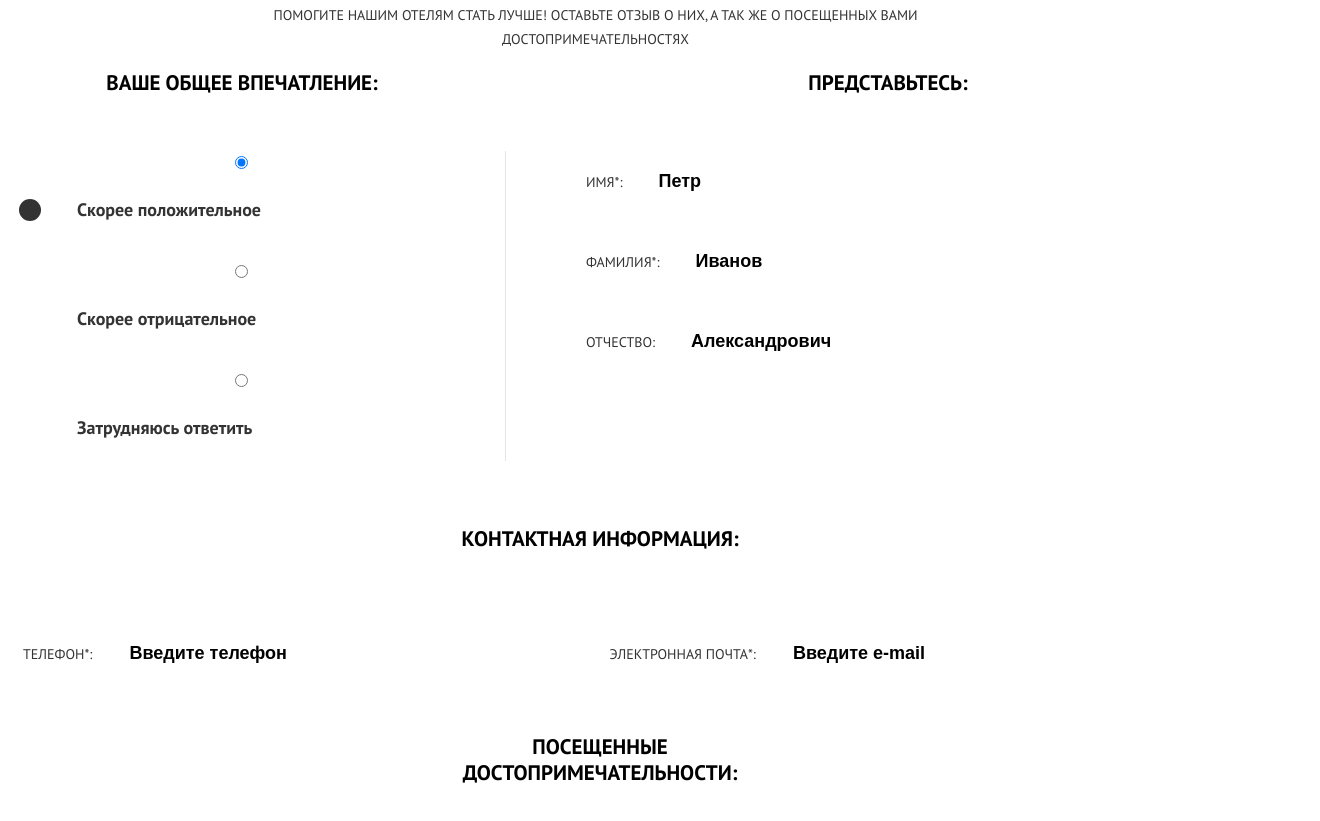
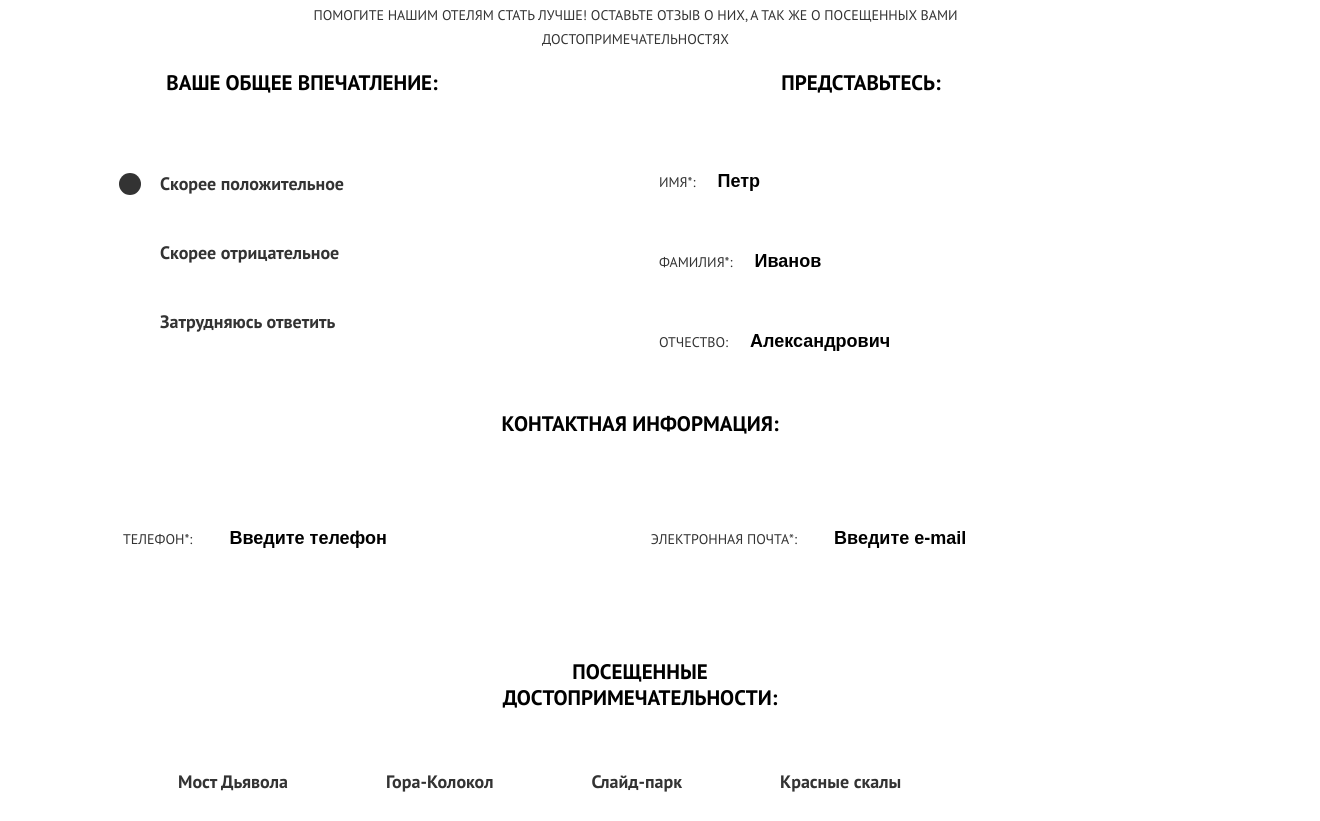
Before and after one commit to TaTiki/955239-sedona-26, a website: page source/form.html in a window 1280 px wide. Shown: the part 519-1340 px from the top of the page, 1320 px wide, since content can reach past the window. Drawn offline with nearby package versions, Linux system fonts and the light colour scheme; files that its build step writes are made by us from their sources.

Commit message:
внесение поправок

```diff
--- a/source/sass/blocks/feedback.scss
+++ b/source/sass/blocks/feedback.scss
@@ -24,8 +24,9 @@
 
 @media (min-width: $tablet-width) {
   .feedback {
-    padding-left: 35px;
-    padding-right: 51px;
+    padding: 0 60px;
+    margin: 0 auto;
+    padding-top: 50px;
   }
 
   .feedback__form {
@@ -50,12 +51,13 @@
   .feedback {
     width: 1200px;
     margin: 0 auto;
-    padding-left: 0;
-    padding-right: 120px;
+    padding: 0;
   }
 
   .feedback__form {
     padding-bottom: 62px;
+    padding-left: 60px;
+    padding-right: 60px;
   }
 
   .feedback__title {
--- a/source/sass/blocks/form__container.scss
+++ b/source/sass/blocks/form__container.scss
@@ -6,10 +6,6 @@
 
 .form__container--fullname {
   padding-bottom: 27px;
-}
-
-.form__container--communication .form__group-wrapper {
-  padding-bottom: 3px;
 }
 
 .form__container--impression {
@@ -45,14 +41,12 @@
 
   .form__container--fullname {
     position: relative;
-    width: 349px;
+    width: 310px;
   }
 
   .form__container--fullname::before {
     position: absolute;
     content: "";
-    width: 1px;
-    height: 310px;
     background-color: #e5e5e5;
     top: 0;
     left: 24px;
@@ -65,9 +59,10 @@
 
   .form__container--impression {
     order: -1;
-    width: 324px;
+    width: 310px;
     margin-bottom: 48px;
     border: none;
+    padding-right: 60px;
   }
 
   .form__container--sights {
@@ -95,13 +90,16 @@
 
 @media (min-width: $desktop-width) {
   .form__container--fullname {
-    margin-left: 7px;
     padding-left: 98px;
-    width: 50%;
+    width: 400px;
 
     &::before {
       left: 17px;
     }
+  }
+
+  .form__container--communication {
+    margin-bottom: 65px;
   }
 
   .form__container--emotions {
@@ -109,6 +107,10 @@
   }
 
   .form__container--impression {
-    width: 480px;
+    width: 400px;
+  }
+
+  .form__container--sights {
+    margin-bottom: 63px;
   }
 }
--- a/source/sass/blocks/form__group.scss
+++ b/source/sass/blocks/form__group.scss
@@ -37,13 +37,13 @@
   .form__group--column {
     flex-direction: row;
     width: 48%;
+    margin: 0;
   }
 
   .form__group-wrapper--context {
     display: flex;
     flex-wrap: wrap;
     justify-content: space-between;
-    margin-bottom: 29px;
   }
 
   .form__group--phone {
--- a/source/sass/blocks/form__input.scss
+++ b/source/sass/blocks/form__input.scss
@@ -34,11 +34,11 @@
   display: block;
 }
 
-.form__input-radio [type="radio"] {
+.form__input-radio {
   display: none;
 }
 
-.form__input-checkbox [type="checkbox"] {
+.form__input-checkbox {
   display: none;
 }
 
@@ -47,6 +47,12 @@
   resize: none;
   padding-top: 10px;
   line-height: 24px;
+}
+
+@media (min-width: $tablet-width) {
+  .form__input-radio {
+    display: none;
+  }
 }
 
 @media (min-width: $desktop-width) {
@@ -75,7 +81,7 @@
 
     &:focus {
       background-color: $white;
-      border: 4px solid #e5e5e5;
+      border: 4px solid $white;
     }
   }
 }
--- a/source/sass/blocks/form__label.scss
+++ b/source/sass/blocks/form__label.scss
@@ -86,8 +86,11 @@
 }
 
 @media (min-width: $tablet-width) {
+  .form__label {
+    margin: 0;
+  }
+
   .form__label.form__label-checkbox {
-    width: 216px;
     margin-bottom: 47px;
     padding-top: 13px;
     margin-right: -18px;
@@ -95,10 +98,9 @@
 
   .form__label.form__label-radio {
     text-align: left;
-    margin-bottom: 22px;
     padding-top: 15px;
     padding-bottom: 15px;
-    padding-left: 77px;
+    padding-left: 60px;
   }
 
   .form__label--padding {
@@ -113,14 +115,14 @@
   }
 
   .form__label.form__label-checkbox {
-    width: 259px;
-    margin-bottom: 47px;
+    margin-bottom: 20px;
     margin-right: 0;
+    padding-right: 20px;
 
-    &:nth-of-type(4n) {
+    /* &:nth-of-type(4n) {
       width: 201px;
       margin-left: -22px;
-    }
+    } */
   }
 
   .form__label-radio:hover::before,
--- a/source/sass/blocks/form__legend.scss
+++ b/source/sass/blocks/form__legend.scss
@@ -137,7 +137,7 @@
 
   .form__legend--communication {
     margin-bottom: 75px;
-    padding-left: 0;
+    padding: 0;
 
     &::before {
       width: 280px;
--- a/source/sass/blocks/form__selectors-wrapper.scss
+++ b/source/sass/blocks/form__selectors-wrapper.scss
@@ -21,8 +21,7 @@
   .form__selectors-wrapper {
     flex-direction: row;
     width: 100%;
-    margin-bottom: 38px;
-    margin-left: 21px;
+    margin: 0 auto;
     justify-content: flex-start;
   }
 }
--- a/source/sass/blocks/gallery-image.scss
+++ b/source/sass/blocks/gallery-image.scss
@@ -59,7 +59,6 @@
     z-index: 1;
     bottom: 0;
     left: 0;
-    width: 60%;
     background-color: rgba(0, 0, 0, 0.3);
     color: #ffffff;
     padding: 16px 18px 10px 20px;
--- a/source/sass/blocks/gallery.scss
+++ b/source/sass/blocks/gallery.scss
@@ -35,7 +35,7 @@
 
 @media (min-width: $desktop-width) {
   .gallery {
-    width: 100%;
+    width: 1200px;
   }
 
   .gallery__item {
--- /dev/null
+++ b/source/sass/blocks/page-wrapper.scss
@@ -0,0 +1,3 @@
+.page-wrapper {
+  margin: 0 auto;
+}
--- a/source/sass/style.scss
+++ b/source/sass/style.scss
@@ -1,6 +1,7 @@
 @import "./variables.scss";
 @import "./fonts.scss";
 @import "./base.scss";
+@import "./blocks/page-wrapper.scss";
 @import "./blocks/main-header.scss";
 @import "./blocks/main-menu.scss";
 @import "./blocks/promo.scss";
```
